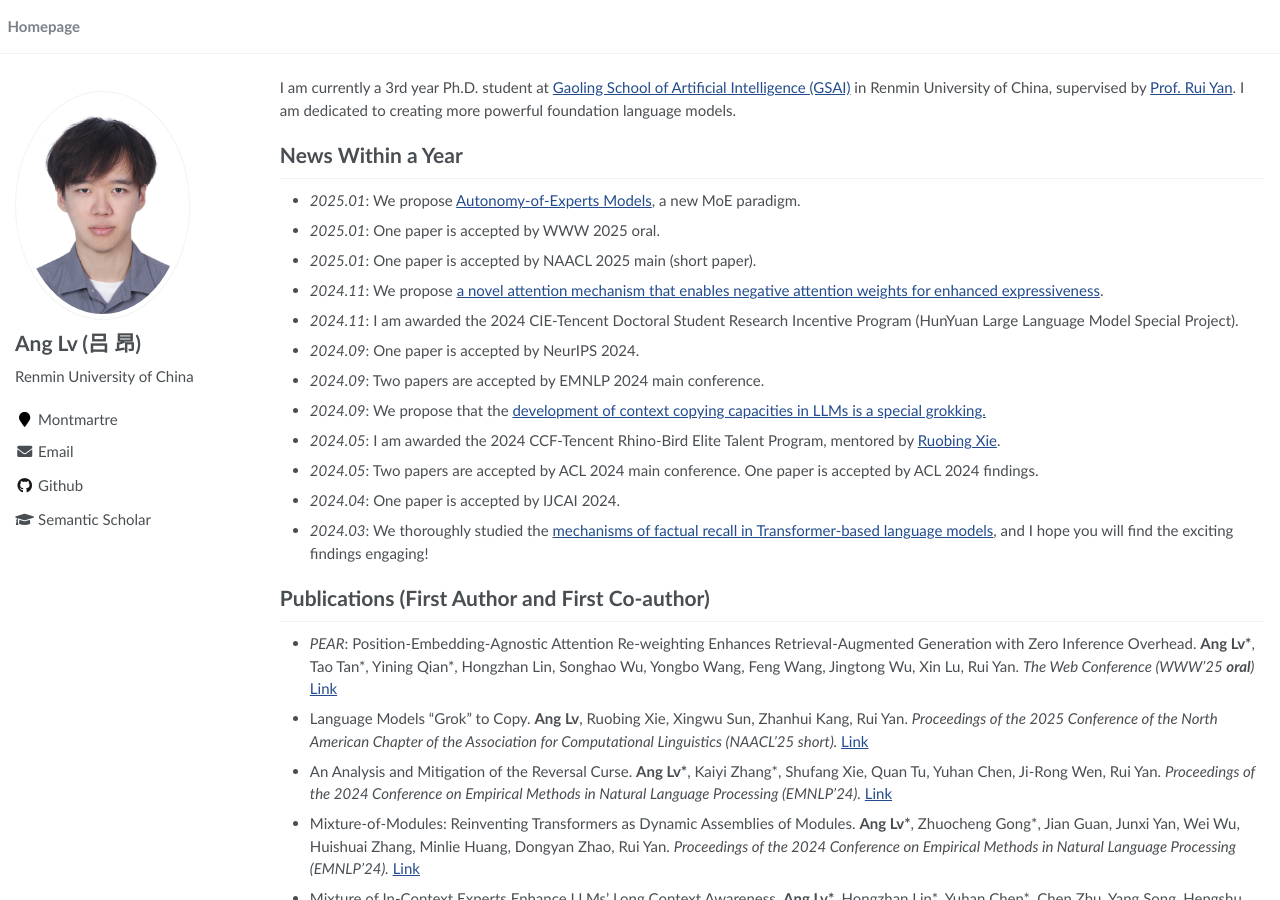
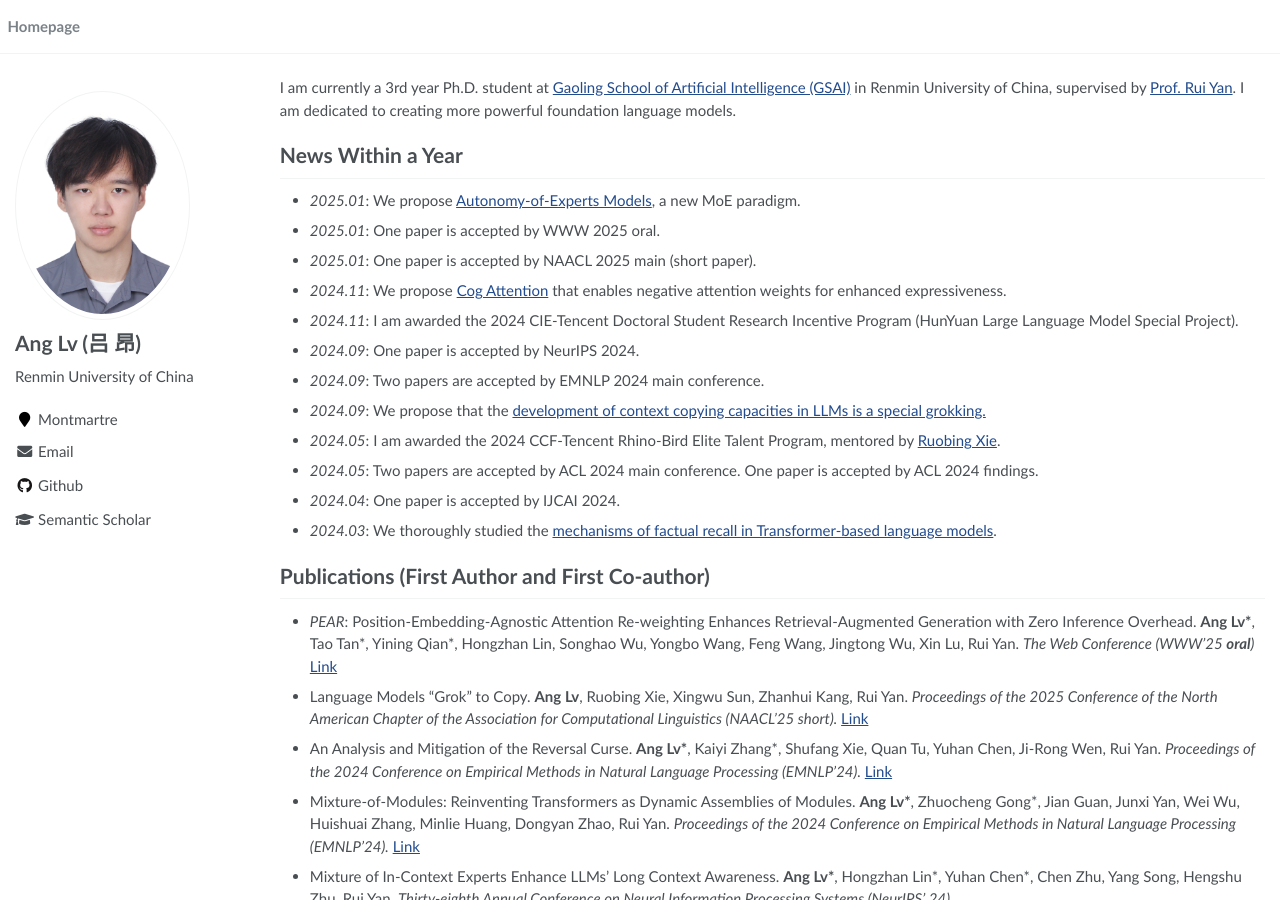
Before and after one commit to trestad/trestad.github.io, a Jekyll site: the page built from _pages/about.md, in a window 1280 px wide and 900 px high. Built offline with Jekyll 4.4.1, drawn with Linux system fonts in a browser that asks for light colours.

Commit message:
Update about.md

```diff
--- a/_pages/about.md
+++ b/_pages/about.md
@@ -20,7 +20,7 @@ I am currently a 3rd year Ph.D. student at [Gaoling School of Artificial Intelli
 
 - *2025.01*: One paper is accepted by NAACL 2025 main (short paper).
 
-- *2024.11*: We propose [a novel attention mechanism that enables negative attention weights for enhanced expressiveness](https://arxiv.org/pdf/2411.07176).
+- *2024.11*: We propose [Cog Attention](https://arxiv.org/pdf/2411.07176) that enables negative attention weights for enhanced expressiveness.
 
 - *2024.11*: I am awarded the 2024 CIE-Tencent Doctoral Student Research Incentive Program (HunYuan Large Language Model Special Project).
 
@@ -36,7 +36,7 @@ I am currently a 3rd year Ph.D. student at [Gaoling School of Artificial Intelli
 
 - *2024.04*: One paper is accepted by IJCAI 2024.
 
-- *2024.03*: We thoroughly studied the [mechanisms of factual recall in Transformer-based language models](https://arxiv.org/abs/2403.19521), and I hope you will find the exciting findings engaging!
+- *2024.03*: We thoroughly studied the [mechanisms of factual recall in Transformer-based language models](https://arxiv.org/abs/2403.19521).
 
 # Publications (First Author and First Co-author)
 
```
